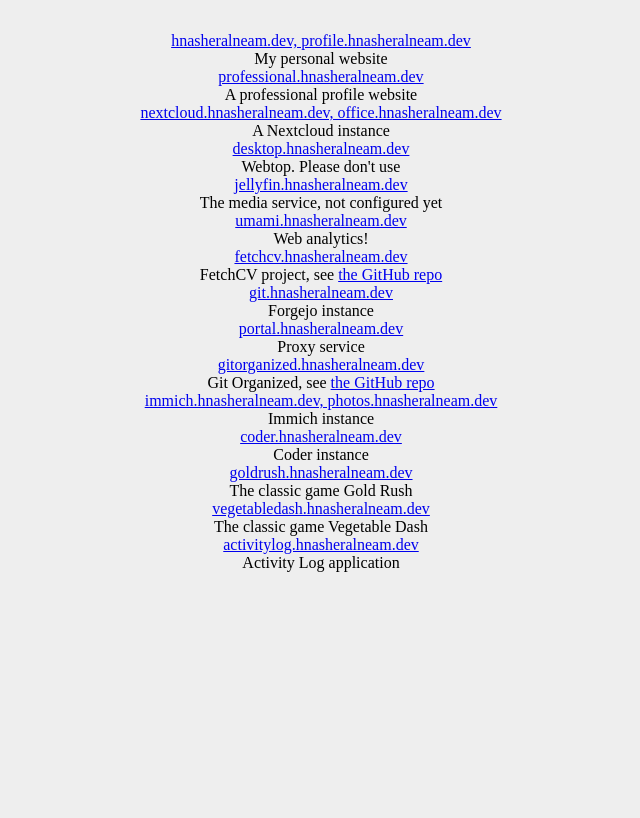
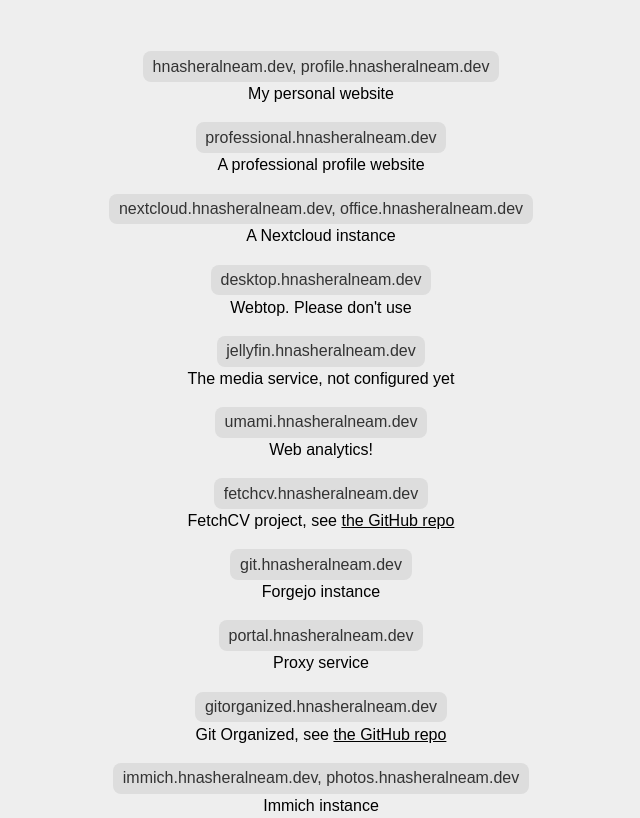
Before and after one commit to hnasheralneam/directory, a plain HTML site: page index.html in a window 1280 px wide. Shown: the top 818 px of the page, without its empty margins (319-959 px from the left). Drawn offline with Linux system fonts and the light colour scheme.

Commit message:
Add styling

```diff
--- a/index.html
+++ b/index.html
@@ -7,65 +7,66 @@
     <title>hnasheralneam.dev site directory</title>
 </head>
 <body>
-    <div>
+    <div class="site">
         <a href="https://hnasheralneam.dev">hnasheralneam.dev, profile.hnasheralneam.dev</a>
         <p>My personal website</p>
     </div>
-    <div>
+    <div class="site">
         <a href="https://professional.hnasheralneam.dev">professional.hnasheralneam.dev</a>
         <p>A professional profile website</p>
     </div>
-    <div>
+    <div class="site">
         <a href="https://nextcloud.hnasheralneam.dev">nextcloud.hnasheralneam.dev, office.hnasheralneam.dev</a>
         <p>A Nextcloud instance</p>
     </div>
-    <div>
+    <div class="site">
         <a href="https://desktop.hnasheralneam.dev">desktop.hnasheralneam.dev</a>
         <p>Webtop. Please don't use</p>
     </div>
-    <div>
+    <div class="site">
         <a href="https://jellyfin.hnasheralneam.dev">jellyfin.hnasheralneam.dev</a>
         <p>The media service, not configured yet</p>
     </div>
-    <div>
+    <div class="site">
         <a href="https://umami.hnasheralneam.dev">umami.hnasheralneam.dev</a>
         <p>Web analytics!</p>
     </div>
-    <div>
+    <div class="site">
         <a href="https://fetchcv.hnasheralneam.dev">fetchcv.hnasheralneam.dev</a>
-        <p>FetchCV project, see <a href="https://github.com/fetchcv/fetchcv">the GitHub repo</a></p>
+        <p>FetchCV project, see <a class="normal-link" href="https://github.com/fetchcv/fetchcv">the GitHub repo</a></p>
     </div>
-    <div>
+    <div class="site">
         <a href="https://git.hnasheralneam.dev">git.hnasheralneam.dev</a>
         <p>Forgejo instance</p>
     </div>
-    <div>
+    <div class="site">
         <a href="https://portal.hnasheralneam.dev">portal.hnasheralneam.dev</a>
         <p>Proxy service</p>
     </div>
-    <div>
+    <div class="site">
         <a href="https://gitorganized.hnasheralneam.dev">gitorganized.hnasheralneam.dev</a>
-        <p>Git Organized, see <a href="https://github.com/hnasheralneam/git-organized">the GitHub repo</a></p>
+        <p>Git Organized, see <a class="normal-link" href="https://github.com/hnasheralneam/git-organized">the GitHub repo</a></p>
     </div>
-    <div>
+    <div class="site">
         <a href="https://immich.hnasheralneam.dev">immich.hnasheralneam.dev, photos.hnasheralneam.dev</a>
         <p>Immich instance</p>
     </div>
-    <div>
+    <div class="site">
         <a href="https://coder.hnasheralneam.dev">coder.hnasheralneam.dev</a>
         <p>Coder instance</p>
     </div>
-    <div>
+    <div class="site">
         <a href="https://goldrush.hnasheralneam.dev">goldrush.hnasheralneam.dev</a>
         <p>The classic game Gold Rush</p>
     </div>
-    <div>
+    <div class="site">
         <a href="https://vegetabledash.hnasheralneam.dev">vegetabledash.hnasheralneam.dev</a>
         <p>The classic game Vegetable Dash</p>
     </div>
-    <div>
+    <div class="site">
         <a href="https://activitylog.hnasheralneam.dev">activitylog.hnasheralneam.dev</a>
         <p>Activity Log application</p>
     </div>
+    <br><br>
 </body>
 </html>
--- a/styles.css
+++ b/styles.css
@@ -6,15 +6,54 @@
 
 body {
     height: 100vh;
-    width: 100vw;
+    max-width: 100vw;
     overflow: auto;
     background-color: #eee;
     text-align: center;
     padding: 2rem 1rem;
+    font-family: sans-serif;
+}
+
+.site {
+    margin: 1.2rem 0;
+}
+
+.site a {
+    display: table;
+    margin: .2rem auto;
+    padding: .4rem .6rem;
+    color: #333;
+    background-color: #ddd;
+    border-radius: .5rem;
+    text-decoration: none;
+    transition: .2s;
+}
+
+.site a:hover {
+    background-color: #ccc;
 }
 
 @media (prefers-color-scheme: dark) {
     body {
         background-color: #222;
     }
+    .site a {
+        color: #fff;
+        background-color: #444;
+    }
+    .site a:hover {
+        background-color: #666;
+    }
+    p {
+        color: #ccc;
+    }
 }
+
+a.normal-link {
+    display: inline;
+    margin: 0;
+    padding: 0;
+    color: inherit;
+    background-color: transparent;
+    text-decoration: underline;
+}
```
